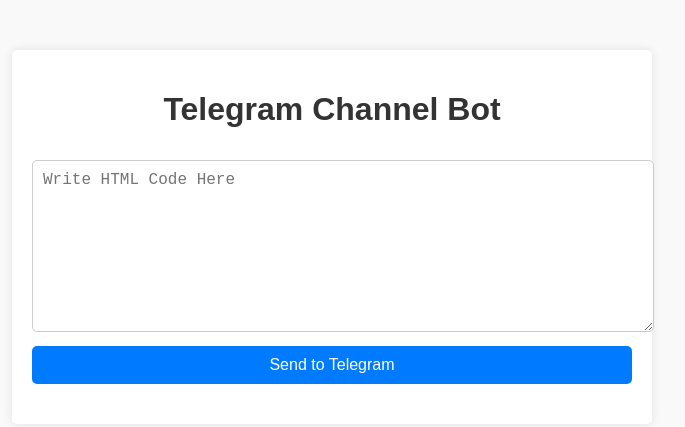
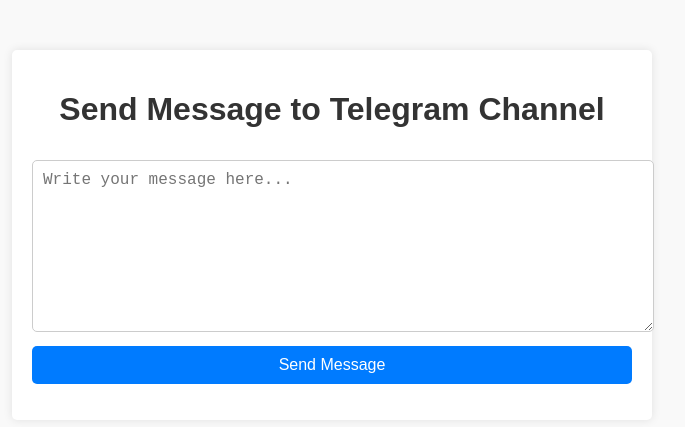
Before and after one commit to andersonpaul4640/riadhelp, a plain HTML site: page index.html in a window 1280 px wide. Shown: the whole page, without its empty margins (308-993 px from the left). Drawn offline with Linux system fonts and the light colour scheme.

Commit message:
index.html

```diff
--- a/index.html
+++ b/index.html
@@ -1,18 +1,19 @@
-
 <!DOCTYPE html>
 <html lang="en">
 <head>
     <meta charset="UTF-8">
     <meta name="viewport" content="width=device-width, initial-scale=1.0">
-  <title>Telegram Bot</title>
+    <title>Telegram Bot Integration</title>
     <link rel="stylesheet" href="style.css">
 </head>
 <body>
     <div class="container">
-    <h1>Telegram Channel Bot</h1>
-    <textarea id="htmlCode" placeholder="Write HTML Code Here"></textarea>
-    <button id="sendButton">Send to Telegram</button>
-    <p id="status"></p>
+        <h1>Send Message to Telegram Channel</h1>
+        <form id="telegramForm">
+            <textarea id="message" placeholder="Write your message here..." required></textarea>
+            <button type="submit">Send Message</button>
+        </form>
+        <p id="response"></p>
     </div>
     <script src="script.js"></script>
 </body>
```
Lines whose indentation alone changed are shown as unchanged.
